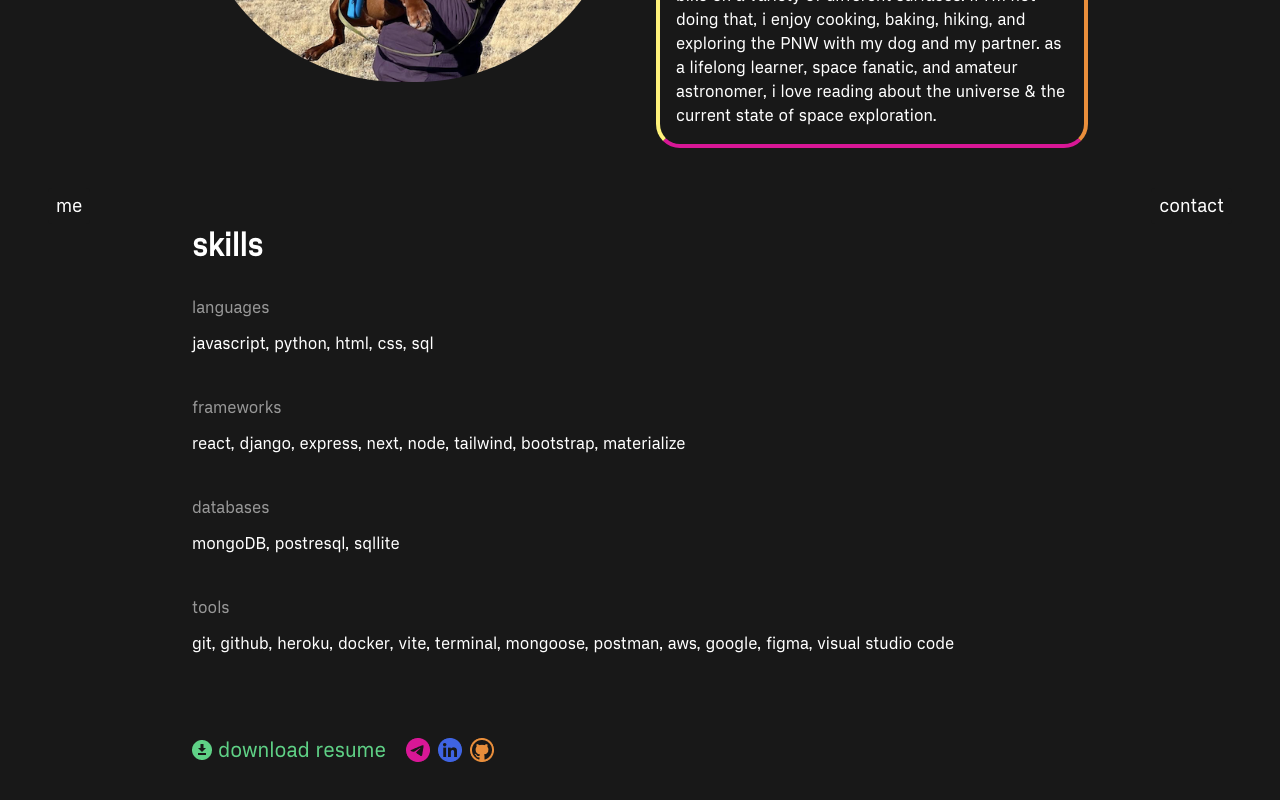
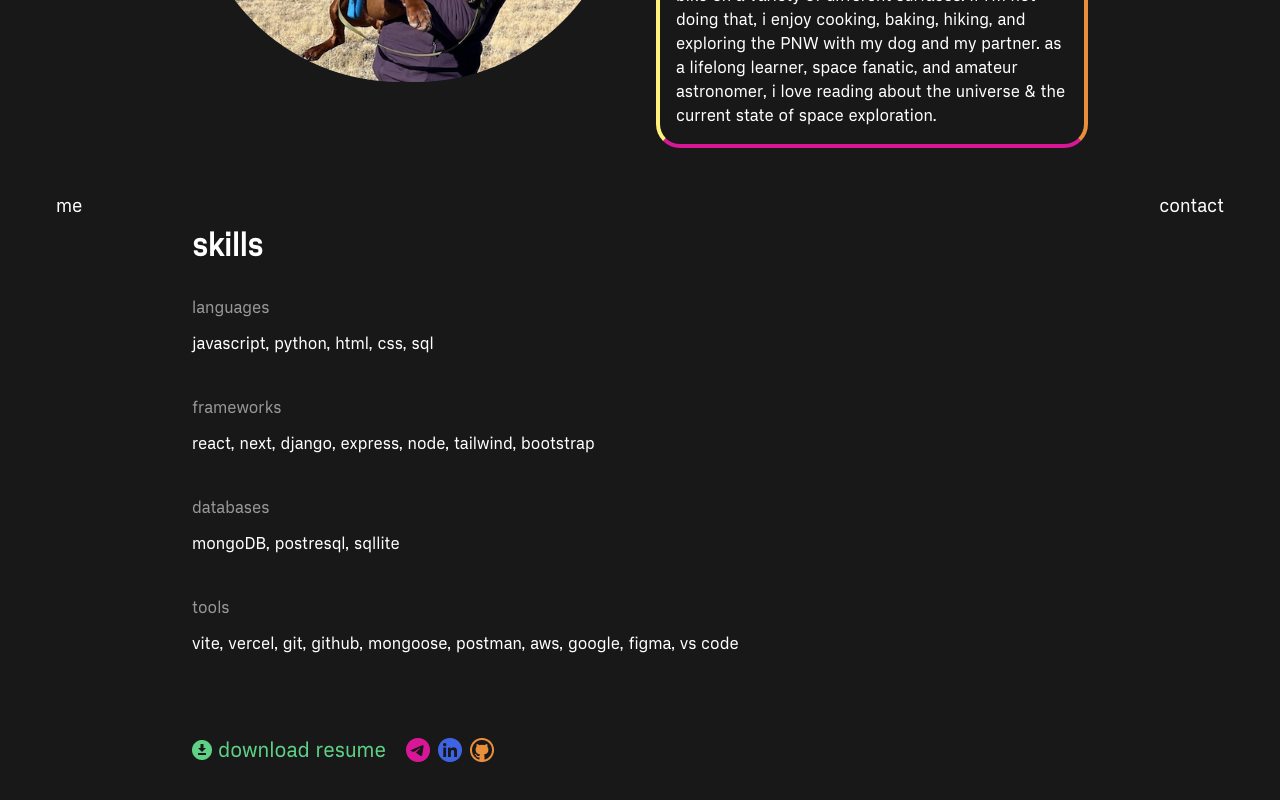
Before and after one commit to gabewolford/react-portfolio, a React (Vite) app: page /me in a window 1280 px wide. Shown: the part 528-1328 px from the top of the page. Built offline with nearby package versions, Linux system fonts and the light colour scheme.

Commit message:
updated me page

```diff
--- a/src/components/MePage/index.jsx
+++ b/src/components/MePage/index.jsx
@@ -36,7 +36,7 @@ export default function MePage() {
 
                     <div className="mb-10">
                         <h5 className="text-dark-grey mb-3 hover:text-orange">frameworks</h5>
-                        <p>react, django, express, next, node, tailwind, bootstrap, materialize</p>
+                        <p>react, next, django, express, node, tailwind, bootstrap</p>
                     </div>
 
                     <div className="mb-10">
@@ -46,7 +46,7 @@ export default function MePage() {
 
                     <div className="mb-20">
                         <h5 className="text-dark-grey mb-3 hover:text-yellow">tools</h5>
-                        <p>git, github, heroku, docker, vite, terminal, mongoose, postman, aws, google, figma, visual studio code</p>
+                        <p>vite, vercel, git, github, mongoose, postman, aws, google, figma, vs code</p>
                     </div>
 
                     <div className="mb-10 flex items-center">
```
